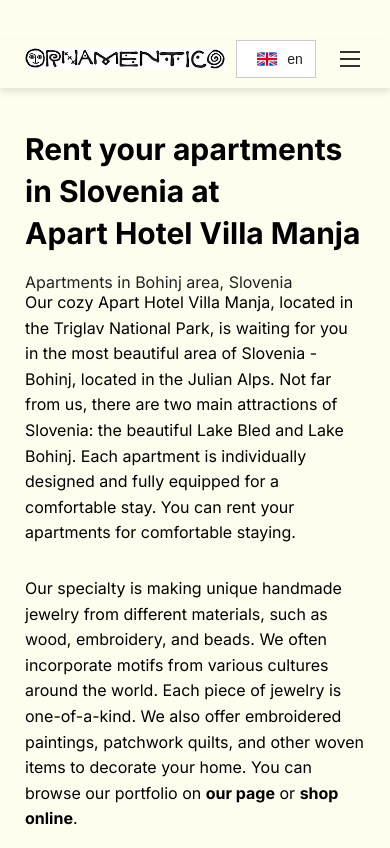
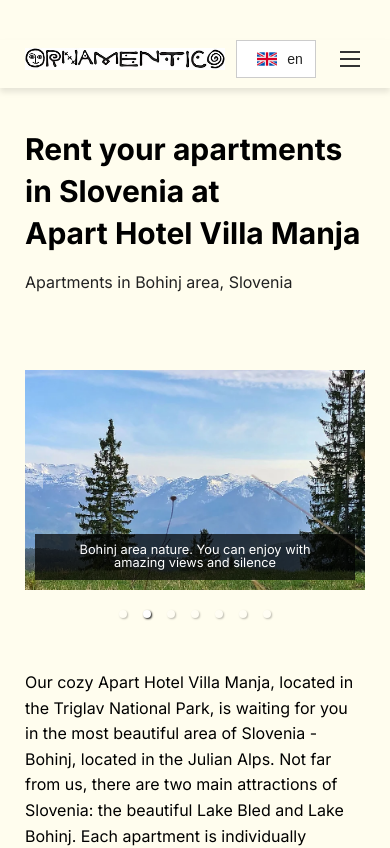
Before and after one commit to holus-bolus/ornamentico, a Next.js app: page / in a window 390 px wide. Shown: the top 848 px of the page. Built offline with nearby package versions, Linux system fonts and the light colour scheme.

Commit message:
Adjusted the mobile gallery

```diff
--- a/src/components/Hero/Hero.tsx
+++ b/src/components/Hero/Hero.tsx
@@ -1,28 +1,62 @@
 'use client'
 import './Hero.css'
 import ImageCarousel from '@/components/ImageCarousel/ImageCarousel'
+import {useState} from "react";
+import HeroCarousel from "@/components/HeroCarousel/HeroCarousel";
+
+const images = [
+    {src: '/images/1stcarousel.webp', title: 'Front view of apartments hotel Villa Manja Slovenia in winter time',},
+    {src: '/images/2ndcarousel.webp', title: 'Bohinj area nature. You can enjoy with amazing views and silence'},
+    {src: '/images/3rdcarousel.webp', title: 'Koprivnik v Bohinju is a small village located in the Julian Alps. There are several hiking paths starting almost from our house'},
+    {src: '/images/4thcarousel.webp', title: 'Bohinj lake view from 1456 m. above sea level'},
+    {src: '/images/5thcarousel.webp', title: 'Front view of apartments hotel Villa Manja Slovenia in winter time'},
+    {src: '/images/6thcarousel.webp', title: 'Bohinj area nature'},
+    {src: '/images/7thcarousel.webp', title: 'Apartments hotel Villa Manja in Bohinj, winter time'},
+]
+
 
 const Hero = () => {
+
+    const [isCarouselOpen, setIsCarouselOpen] = useState(false)
+    const [currentIndex, setCurrentIndex] = useState(0)
+
+    const openCarousel = (index: number) => {
+        setCurrentIndex(index)
+        setIsCarouselOpen(true)
+    }
+
+    const closeCarousel = () => {
+        console.log('closeCarousel')
+        setIsCarouselOpen(false)
+    }
     return (
         <section>
             <div className='container hero__container'>
                 <h1 className='hero__title'>
-                    Rent your apartments in Slovenia at<br /> Apart Hotel Villa Manja
+                    Rent your apartments in Slovenia at<br/> Apart Hotel Villa Manja
                 </h1>
                 <p className='hero__description'>
                     Apartments in Bohinj area, Slovenia
                 </p>
+                <HeroCarousel images={images} />
                 <p className='hero__text'>
                     Our cozy Apart Hotel Villa Manja, located in the Triglav National Park,
                     is waiting for you in the most beautiful area of Slovenia - Bohinj, located in the Julian Alps.
-                    Not far from us, there are two main attractions of Slovenia: the beautiful Lake Bled and Lake Bohinj.
-                    Each apartment is individually designed and fully equipped for a comfortable stay. You can rent your apartments for comfortable staying.
+                    Not far from us, there are two main attractions of Slovenia: the beautiful Lake Bled and Lake
+                    Bohinj.
+                    Each apartment is individually designed and fully equipped for a comfortable stay. You can rent your
+                    apartments for comfortable staying.
                 </p>
                 <p className='hero__text'>
                     Our specialty is making unique handmade jewelry from different materials,
-                    such as wood, embroidery, and beads. We often incorporate motifs from various cultures around the world.
-                    Each piece of jewelry is one-of-a-kind. We also offer embroidered paintings, patchwork quilts, and other woven items to decorate your home.
-                    You can browse our portfolio on <a href='https://cosyhome.studio' target='_blank' rel='noopener noreferrer' className='hero__link'>our page</a> or <a href='https://ornamentico.shop' target='_blank' rel='noopener noreferrer' className='hero__link'>shop online</a>.
+                    such as wood, embroidery, and beads. We often incorporate motifs from various cultures around the
+                    world.
+                    Each piece of jewelry is one-of-a-kind. We also offer embroidered paintings, patchwork quilts, and
+                    other woven items to decorate your home.
+                    You can browse our portfolio on <a href='https://cosyhome.studio' target='_blank'
+                                                       rel='noopener noreferrer' className='hero__link'>our
+                    page</a> or <a href='https://ornamentico.shop' target='_blank' rel='noopener noreferrer'
+                                   className='hero__link'>shop online</a>.
                 </p>
             </div>
         </section>
--- /dev/null
+++ b/src/components/HeroCarousel/HeroCarousel.module.css
@@ -0,0 +1,115 @@
+.inlineCarousel {
+    width: 100%;
+    max-width: 1200px;
+    margin: 40px auto;
+}
+
+.imageContainer {
+    position: relative;
+    display: flex;
+    justify-content: center;
+    align-items: center;
+    height: 500px;
+    cursor: pointer;
+}
+
+.imageContainer img {
+    max-width: 100%;
+    max-height: 100%;
+    object-fit: cover;
+}
+
+.descriptionContainer {
+    position: absolute;
+    bottom: 30px;
+    left: 38px;
+    right: 38px;
+    background-color: rgba(0, 0, 0, 0.7);
+    color: white;
+    padding: 10px 20px;
+    box-sizing: border-box;
+    opacity: 0;
+    transition: opacity 0.5s ease;
+    font-size: 1em;
+}
+
+.imageContainer:hover .descriptionContainer {
+    opacity: 1;
+}
+
+.backdrop {
+    position: fixed;
+    top: 0;
+    left: 0;
+    width: 100%;
+    height: 100%;
+    background-color: rgba(0, 0, 0, 0.8);
+    display: flex;
+    justify-content: center;
+    align-items: center;
+    z-index: 1000;
+}
+
+.carouselContainer {
+    position: relative;
+    width: 90%;
+    max-width: 1200px;
+    margin: 40px auto;
+    background: white;
+    padding: 20px;
+    box-shadow: 0 0 10px rgba(0, 0, 0, 0.5);
+    border-radius: 10px;
+    overflow: hidden;
+}
+
+.imageContainer {
+    position: relative;
+    display: flex;
+    justify-content: center;
+    align-items: center;
+    height: 80vh;
+}
+
+.imageContainer img {
+    max-width: 100%;
+    max-height: 100%;
+    object-fit: contain;
+}
+
+.closeButton {
+    position: absolute;
+    top: 10px;
+    right: 10px;
+    background: #fff;
+    border: none;
+    padding: 10px;
+    cursor: pointer;
+    z-index: 10;
+}
+
+@media (max-width: 767px) {
+    .carousel .control-dots {
+        display: none;
+    }
+
+    .imageContainer {
+        height: 300px;
+    }
+
+    .descriptionContainer {
+        left: 10px;
+        right: 10px;
+        width: auto;
+        bottom: 50px;
+        text-align: center;
+        display: block;
+        font-size: 0.8em;
+        opacity: 1;
+    }
+}
+
+@media (min-width: 768px) {
+    .descriptionContainer {
+        font-size: 0.8em;
+    }
+}
--- /dev/null
+++ b/src/components/HeroCarousel/HeroCarousel.tsx
@@ -0,0 +1,83 @@
+import React, { useState } from 'react'
+import { Carousel } from 'react-responsive-carousel'
+import 'react-responsive-carousel/lib/styles/carousel.min.css'
+import styles from './HeroCarousel.module.css'
+
+type Image = {
+    src: string
+    title: string
+    description?: string
+}
+
+type HeroCarouselProps = {
+    images: Image[]
+}
+
+const HeroCarousel: React.FC<HeroCarouselProps> = ({ images }) => {
+    const [isFullscreen, setIsFullscreen] = useState<boolean>(false)
+    const [currentIndex, setCurrentIndex] = useState<number>(0)
+
+    const openFullscreen = (index: number) => {
+        setCurrentIndex(index)
+        setIsFullscreen(true)
+    }
+
+    const closeFullscreen = () => {
+        setIsFullscreen(false)
+    }
+
+    return (
+        <>
+            <div className={styles.inlineCarousel}>
+                <Carousel
+                    selectedItem={currentIndex}
+                    onChange={setCurrentIndex}
+                    showArrows={true}
+                    autoPlay={true}
+                    infiniteLoop={true}
+                    showThumbs={false}
+                    showStatus={false}
+                >
+                    {images.map((image, index) => (
+                        <div key={index} className={styles.imageContainer} onClick={() => openFullscreen(index)}>
+                            <img src={image.src} alt={image.title} />
+                            <div className={styles.descriptionContainer}>
+                                <h2>{image.title}</h2>
+                                <p>{image.description}</p>
+                            </div>
+                        </div>
+                    ))}
+                </Carousel>
+            </div>
+
+            {isFullscreen && (
+                <div className={styles.backdrop}>
+                    <div className={styles.carouselContainer}>
+                        <button className={styles.closeButton} onClick={closeFullscreen}>Close</button>
+                        <Carousel
+                            selectedItem={currentIndex}
+                            onChange={setCurrentIndex}
+                            showArrows={true}
+                            autoPlay={false}
+                            infiniteLoop={true}
+                            showThumbs={false}
+                            showStatus={false}
+                        >
+                            {images.map((image, index) => (
+                                <div key={index} className={styles.imageContainer}>
+                                    <img src={image.src} alt={image.title} />
+                                    <div className={styles.descriptionContainer}>
+                                        <h2>{image.title}</h2>
+                                        <p>{image.description}</p>
+                                    </div>
+                                </div>
+                            ))}
+                        </Carousel>
+                    </div>
+                </div>
+            )}
+        </>
+    )
+}
+
+export default HeroCarousel
--- a/src/components/ImageCarousel/ImageCarousel.module.css
+++ b/src/components/ImageCarousel/ImageCarousel.module.css
@@ -28,7 +28,7 @@
     display: flex;
     justify-content: center;
     align-items: center;
-    height: 60vh; /* Adjust this to change the height of the carousel */
+    height: 60vh;
 }
 
 .imageContainer img {
@@ -74,7 +74,7 @@
     z-index: 10;
 }
 
-/* Media query to hide dots on mobile screens */
+
 @media (max-width: 767px) {
     .carousel .control-dots {
         display: none;
```
Also changed, not shown: src/app/see-nearby/page.tsx (added).
